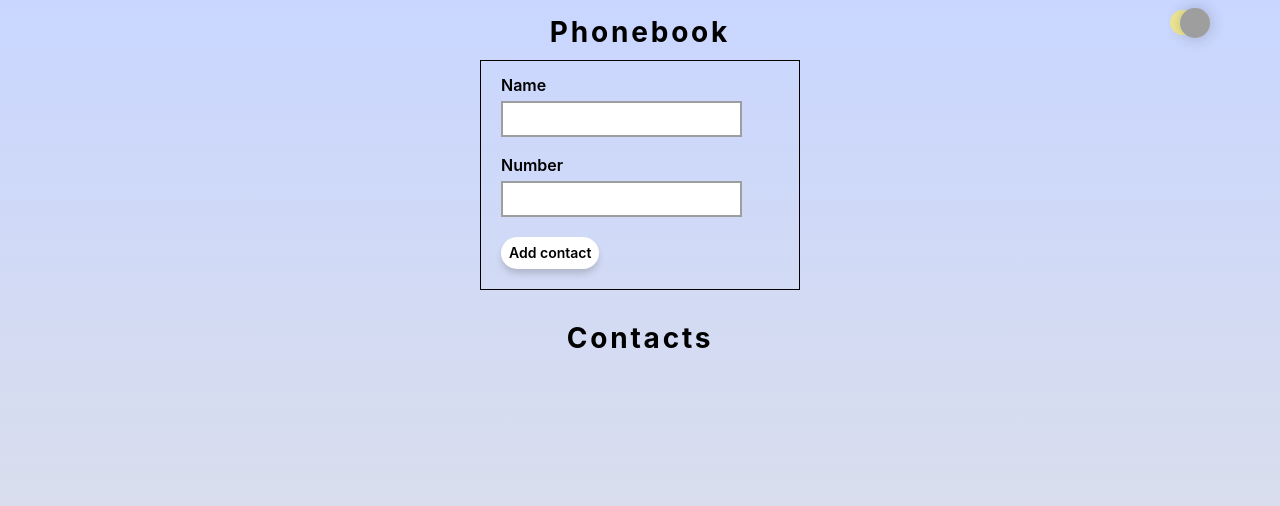
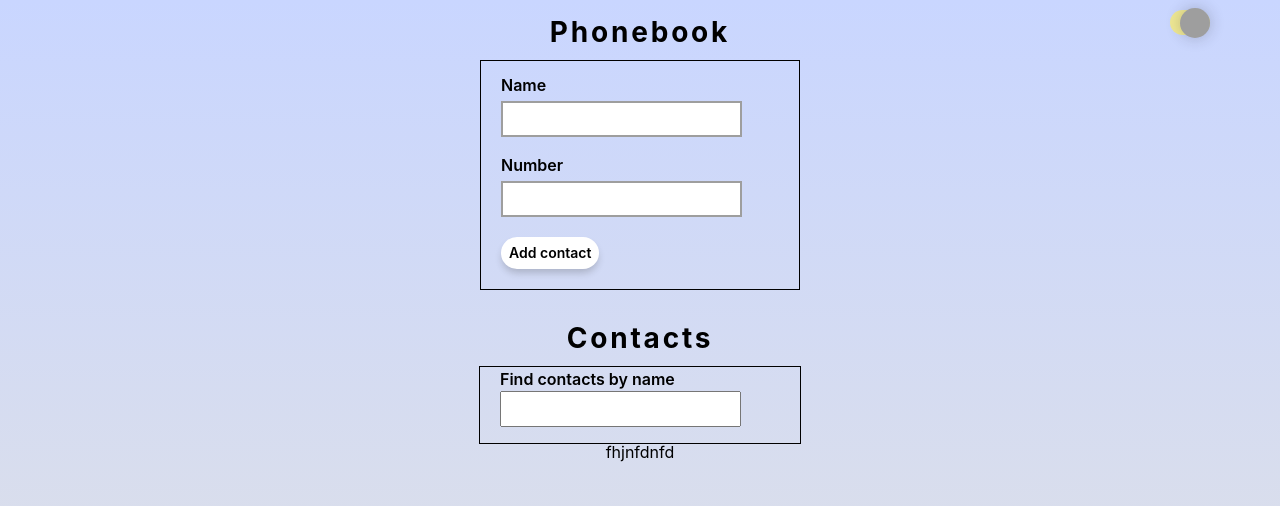
Before and after one commit to Igor-Chumak/goit-react-hw-02-phonebook, a React (Create React App) app: page / in a window 1280 px wide. Shown: the top 506 px of the page. Built offline with nearby package versions, Linux system fonts and the light colour scheme; grey boxes are pictures that could not be loaded.

Commit message:
form css

```diff
--- a/src/components/App/App.jsx
+++ b/src/components/App/App.jsx
@@ -2,7 +2,15 @@ import { Component } from 'react';
 import { nanoid } from 'nanoid';
 import { ThemeProvider } from 'styled-components';
 import { GlobalStyles, darkTheme, lightTheme, theme } from 'styles';
-import { Header, Section, CreateThemeSwitcher, ContactForm } from 'components';
+import {
+  Header,
+  Section,
+  CreateThemeSwitcher,
+  ContactForm,
+  ContactList,
+  Notification,
+  Filter,
+} from 'components';
 
 const INITIAL_STATE = [
   { id: 'id-1', name: 'Rosie Simpson', number: '459-12-56' },
@@ -17,6 +25,7 @@ export class App extends Component {
     contacts: [...INITIAL_STATE],
     filter: '',
     modeTheme: 'light',
+    notification: false,
   };
 
   handleToggleTheme = () => {
@@ -55,6 +64,13 @@ export class App extends Component {
     );
   };
 
+  handleChangeInputFilter = e => {
+    const { name, value } = e.target;
+    this.setState({
+      [name]: value,
+    });
+  };
+
   render() {
     return (
       <ThemeProvider
@@ -73,13 +89,13 @@ export class App extends Component {
         <main>
           <Section title="Phonebook">
             <ContactForm onSubmit={this.onSubmit} />
+            {this.state.notification && (
+              <Notification message="There is no feedback" />
+            )}
           </Section>
           <Section title="Contacts">
-            {/* <Statistics
-              state={}
-              total={}
-              positivePercentage={}
-            /> */}
+            <Filter handleChangeInputFilter={this.handleChangeInputFilter} />
+            <ContactList contacts={'1'} />
           </Section>
         </main>
       </ThemeProvider>
--- a/src/components/ContactList/ContactList.jsx
+++ b/src/components/ContactList/ContactList.jsx
@@ -1,42 +1,18 @@
 import { Component } from 'react';
 import PropTypes from 'prop-types';
-import { Notification } from 'components';
-import {
-  StatisticsBox,
-  StatisticItem,
-  StatisticItemTotal,
-  StatisticItemPositive,
-} from './ContactList.styled';
 
-export class Statistics extends Component {
+import { StatisticsBox } from './ContactList.styled';
+
+export class ContactList extends Component {
   static propTypes = {
-    state: PropTypes.object.isRequired,
-    total: PropTypes.number.isRequired,
-    positivePercentage: PropTypes.number.isRequired,
+    // contacts: PropTypes.object.isRequired,
   };
 
   render() {
-    const { state, total, positivePercentage } = this.props;
+    const { contactsList } = this.props;
     return (
       <>
-        {total > 0 ? (
-          <StatisticsBox>
-            {Object.keys(state).map(
-              stateKey =>
-                typeof state[stateKey] === 'number' && (
-                  <StatisticItem key={stateKey}>
-                    {stateKey} : {state[stateKey]}
-                  </StatisticItem>
-                )
-            )}
-            <StatisticItemTotal>Total : {total}</StatisticItemTotal>
-            <StatisticItemPositive>
-              Positive feedback : {positivePercentage} %
-            </StatisticItemPositive>
-          </StatisticsBox>
-        ) : (
-          <Notification message="There is no feedback" />
-        )}
+        <StatisticsBox>fhjnfdnfd</StatisticsBox>
       </>
     );
   }
--- /dev/null
+++ b/src/components/Filter/Filter.jsx
@@ -0,0 +1,53 @@
+import { Component } from 'react';
+import PropTypes from 'prop-types';
+import styled from 'styled-components';
+
+const FilterForm = styled.div`
+  max-width: ${props => props.theme.spacing(80)};
+  margin: 0 auto;
+  padding-bottom: ${props => props.theme.spacing(1)};
+  padding-left: ${props => props.theme.spacing(5)};
+  padding-right: ${props => props.theme.spacing(5)};
+  outline: 1px solid;
+`;
+
+const FilterLabel = styled.label`
+  display: block;
+  margin-bottom: ${props => props.theme.spacing(3)};
+  font-weight: 600;
+  line-height: 1.5;
+`;
+
+const FilterInput = styled.input`
+  display: block;
+  padding: ${props => props.theme.spacing(2)};
+  font-weight: 600;
+  font-size: ${props => props.theme.fontSizes.small};
+  color: ${props => props.theme.colors.gray};
+  &:focus {
+    color: initial;
+  }
+`;
+
+export class Filter extends Component {
+  static propTypes = {
+    handleChangeInputFilter: PropTypes.func.isRequired,
+  };
+
+  render() {
+    return (
+      <FilterForm>
+        <FilterLabel>
+          Find contacts by name
+          <FilterInput
+            type="text"
+            name="filter"
+            maxLength="22"
+            placeholder=""
+            onChange={this.props.handleChangeInputFilter}
+          />
+        </FilterLabel>
+      </FilterForm>
+    );
+  }
+}
--- a/src/components/index.js
+++ b/src/components/index.js
@@ -5,5 +5,5 @@ export * from 'components/Section/Section';
 export * from 'components/Container/Container.styled';
 export * from 'components/ContactForm/ContactForm';
 export * from 'components/ContactList/ContactList';
-
+export * from 'components/Filter/Filter';
 export * from 'components/Notification/Notification';
--- a/src/styles/theme.jsx
+++ b/src/styles/theme.jsx
@@ -7,6 +7,7 @@ export const theme = Object.freeze({
     dark: '#212121',
     mainBackground: ['linear-gradient(to bottom, #c9d6ff,  #e2e2e2)'],
     tagBackground: ['linear-gradient(to bottom, #FFD194, #D1913C)'],
+    alert: '#ec8080',
   },
 
   fontSizes: {
```
